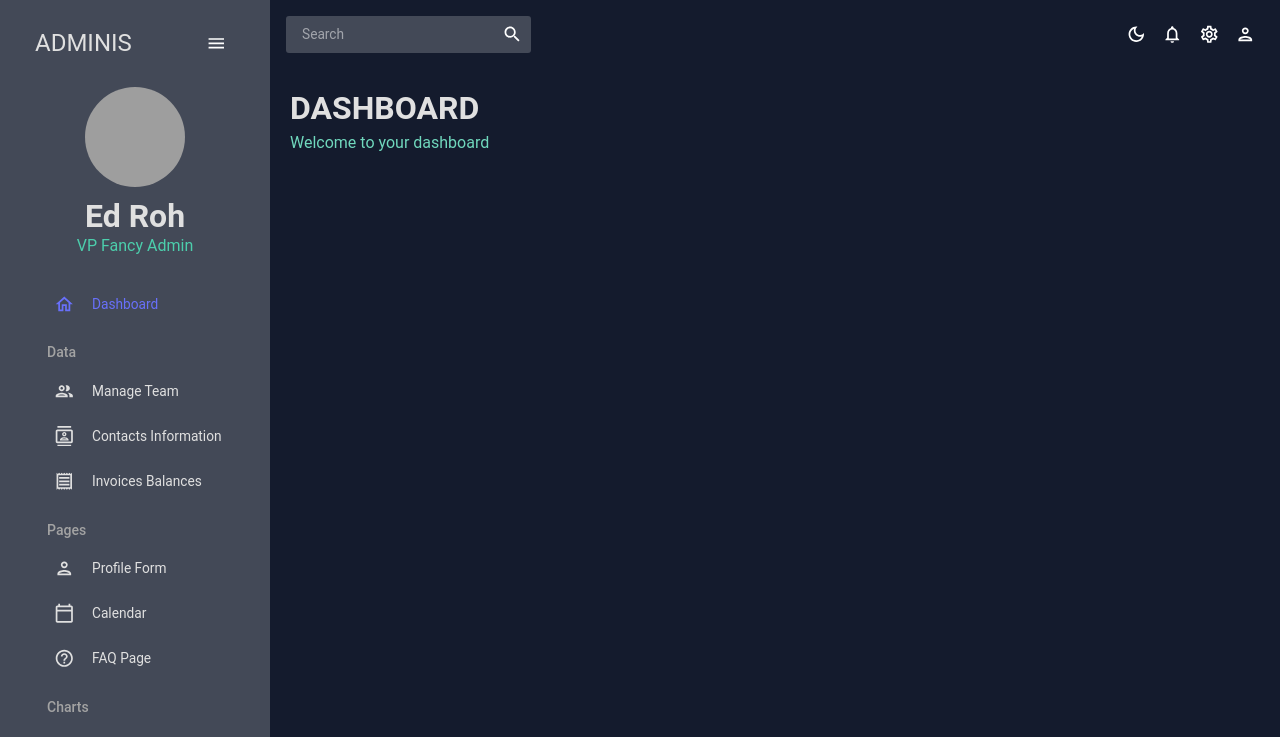
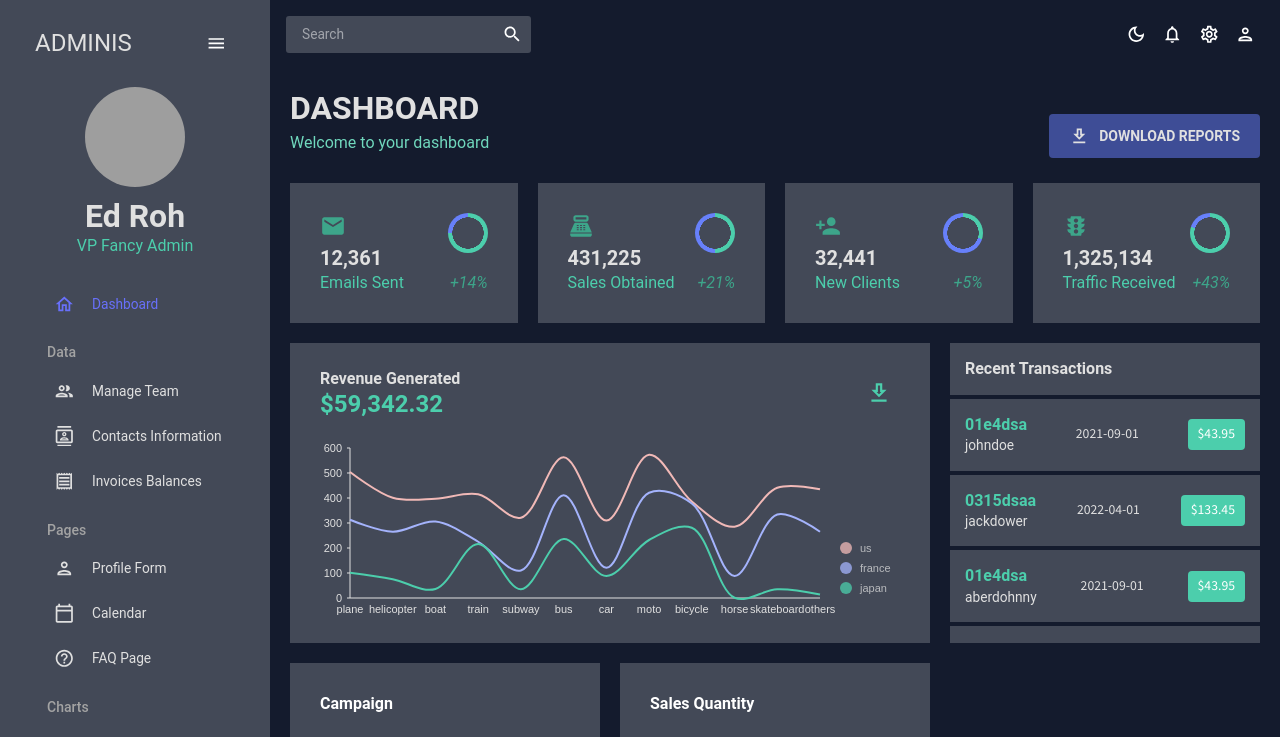
Before and after one commit to dani2308/scadatr, a React (Vite) app in the folder scadatr-projectI/: page / in a window 1280 px wide. Shown: the top 737 px of the page. Built offline with nearby package versions, Linux system fonts and the light colour scheme; grey boxes are pictures that could not be loaded.

Commit message:
Dashboard set

```diff
--- /dev/null
+++ b/scadatr-projectI/src/components/ProgressCircle.jsx
@@ -0,0 +1,22 @@
+import { Box, useTheme } from "@mui/material";
+import { tokens } from "../theme";
+
+const ProgressCircle = ({ progress = "0.75", size = "40" }) => {
+  const theme = useTheme();
+  const colors = tokens(theme.palette.mode);
+  const angle = progress * 360;
+  return (
+    <Box
+      sx={{
+        background: `radial-gradient(${colors.primary[400]} 55%, transparent 56%),
+            conic-gradient(transparent 0deg ${angle}deg, ${colors.blueAccent[500]} ${angle}deg 360deg),
+            ${colors.greenAccent[500]}`,
+        borderRadius: "50%",
+        width: `${size}px`,
+        height: `${size}px`,
+      }}
+    />
+  );
+};
+
+export default ProgressCircle;
--- a/scadatr-projectI/src/scenes/dashboard/index.jsx
+++ b/scadatr-projectI/src/scenes/dashboard/index.jsx
@@ -1,6 +1,16 @@
 import { Box, Button, IconButton, Typography, useTheme } from "@mui/material";
 import { tokens } from "../../theme";
-import Header from "../../components/header";
+import { mockTransactions } from "../../data/mockData";
+import DownloadOutlinedIcon from "@mui/icons-material/DownloadOutlined";
+import EmailIcon from "@mui/icons-material/Email";
+import PointOfSaleIcon from "@mui/icons-material/PointOfSale";
+import PersonAddIcon from "@mui/icons-material/PersonAdd";
+import TrafficIcon from "@mui/icons-material/Traffic";
+import Header from "../../components/Header";
+import LineChart from "../../components/LineChart";
+import BarChart from "../../components/BarChart";
+import StatBox from "../../components/StatBox";
+import ProgressCircle from "../../components/ProgressCircle";
 
 const Dashboard = () => {
   const theme = useTheme();
@@ -8,8 +18,246 @@
 
   return (
     <Box m="20px">
+      {/* HEADER */}
       <Box display="flex" justifyContent="space-between" alignItems="center">
         <Header title="DASHBOARD" subtitle="Welcome to your dashboard" />
+
+        <Box>
+          <Button
+            sx={{
+              backgroundColor: colors.blueAccent[700],
+              color: colors.grey[100],
+              fontSize: "14px",
+              fontWeight: "bold",
+              padding: "10px 20px",
+            }}
+          >
+            <DownloadOutlinedIcon sx={{ mr: "10px" }} />
+            Download Reports
+          </Button>
+        </Box>
+      </Box>
+
+      {/* GRID & CHARTS */}
+      <Box
+        display="grid"
+        gridTemplateColumns="repeat(12, 1fr)"
+        gridAutoRows="140px"
+        gap="20px"
+      >
+        {/* ROW 1 */}
+        <Box
+          gridColumn="span 3"
+          backgroundColor={colors.primary[400]}
+          display="flex"
+          alignItems="center"
+          justifyContent="center"
+        >
+          <StatBox
+            title="12,361"
+            subtitle="Emails Sent"
+            progress="0.75"
+            increase="+14%"
+            icon={
+              <EmailIcon
+                sx={{ color: colors.greenAccent[600], fontSize: "26px" }}
+              />
+            }
+          />
+        </Box>
+        <Box
+          gridColumn="span 3"
+          backgroundColor={colors.primary[400]}
+          display="flex"
+          alignItems="center"
+          justifyContent="center"
+        >
+          <StatBox
+            title="431,225"
+            subtitle="Sales Obtained"
+            progress="0.50"
+            increase="+21%"
+            icon={
+              <PointOfSaleIcon
+                sx={{ color: colors.greenAccent[600], fontSize: "26px" }}
+              />
+            }
+          />
+        </Box>
+        <Box
+          gridColumn="span 3"
+          backgroundColor={colors.primary[400]}
+          display="flex"
+          alignItems="center"
+          justifyContent="center"
+        >
+          <StatBox
+            title="32,441"
+            subtitle="New Clients"
+            progress="0.30"
+            increase="+5%"
+            icon={
+              <PersonAddIcon
+                sx={{ color: colors.greenAccent[600], fontSize: "26px" }}
+              />
+            }
+          />
+        </Box>
+        <Box
+          gridColumn="span 3"
+          backgroundColor={colors.primary[400]}
+          display="flex"
+          alignItems="center"
+          justifyContent="center"
+        >
+          <StatBox
+            title="1,325,134"
+            subtitle="Traffic Received"
+            progress="0.80"
+            increase="+43%"
+            icon={
+              <TrafficIcon
+                sx={{ color: colors.greenAccent[600], fontSize: "26px" }}
+              />
+            }
+          />
+        </Box>
+
+        {/* ROW 2 */}
+        <Box
+          gridColumn="span 8"
+          gridRow="span 2"
+          backgroundColor={colors.primary[400]}
+        >
+          <Box
+            mt="25px"
+            p="0 30px"
+            display="flex "
+            justifyContent="space-between"
+            alignItems="center"
+          >
+            <Box>
+              <Typography
+                variant="h5"
+                fontWeight="600"
+                color={colors.grey[100]}
+              >
+                Revenue Generated
+              </Typography>
+              <Typography
+                variant="h3"
+                fontWeight="bold"
+                color={colors.greenAccent[500]}
+              >
+                $59,342.32
+              </Typography>
+            </Box>
+            <Box>
+              <IconButton>
+                <DownloadOutlinedIcon
+                  sx={{ fontSize: "26px", color: colors.greenAccent[500] }}
+                />
+              </IconButton>
+            </Box>
+          </Box>
+          <Box height="250px" m="-20px 0 0 0">
+            <LineChart isDashboard={true} />
+          </Box>
+        </Box>
+        <Box
+          gridColumn="span 4"
+          gridRow="span 2"
+          backgroundColor={colors.primary[400]}
+          overflow="auto"
+        >
+          <Box
+            display="flex"
+            justifyContent="space-between"
+            alignItems="center"
+            borderBottom={`4px solid ${colors.primary[500]}`}
+            colors={colors.grey[100]}
+            p="15px"
+          >
+            <Typography color={colors.grey[100]} variant="h5" fontWeight="600">
+              Recent Transactions
+            </Typography>
+          </Box>
+          {mockTransactions.map((transaction, i) => (
+            <Box
+              key={`${transaction.txId}-${i}`}
+              display="flex"
+              justifyContent="space-between"
+              alignItems="center"
+              borderBottom={`4px solid ${colors.primary[500]}`}
+              p="15px"
+            >
+              <Box>
+                <Typography
+                  color={colors.greenAccent[500]}
+                  variant="h5"
+                  fontWeight="600"
+                >
+                  {transaction.txId}
+                </Typography>
+                <Typography color={colors.grey[100]}>
+                  {transaction.user}
+                </Typography>
+              </Box>
+              <Box color={colors.grey[100]}>{transaction.date}</Box>
+              <Box
+                backgroundColor={colors.greenAccent[500]}
+                p="5px 10px"
+                borderRadius="4px"
+              >
+                ${transaction.cost}
+              </Box>
+            </Box>
+          ))}
+        </Box>
+
+        {/* ROW 3 */}
+        <Box
+          gridColumn="span 4"
+          gridRow="span 2"
+          backgroundColor={colors.primary[400]}
+          p="30px"
+        >
+          <Typography variant="h5" fontWeight="600">
+            Campaign
+          </Typography>
+          <Box
+            display="flex"
+            flexDirection="column"
+            alignItems="center"
+            mt="25px"
+          >
+            <ProgressCircle size="125" />
+            <Typography
+              variant="h5"
+              color={colors.greenAccent[500]}
+              sx={{ mt: "15px" }}
+            >
+              $48,352 revenue generated
+            </Typography>
+            <Typography>Includes extra misc expenditures and costs</Typography>
+          </Box>
+        </Box>
+        <Box
+          gridColumn="span 4"
+          gridRow="span 2"
+          backgroundColor={colors.primary[400]}
+        >
+          <Typography
+            variant="h5"
+            fontWeight="600"
+            sx={{ padding: "30px 30px 0 30px" }}
+          >
+            Sales Quantity
+          </Typography>
+          <Box height="250px" mt="-20px">
+            <BarChart isDashboard={true} />
+          </Box>
+        </Box>
       </Box>
     </Box>
   );
```
